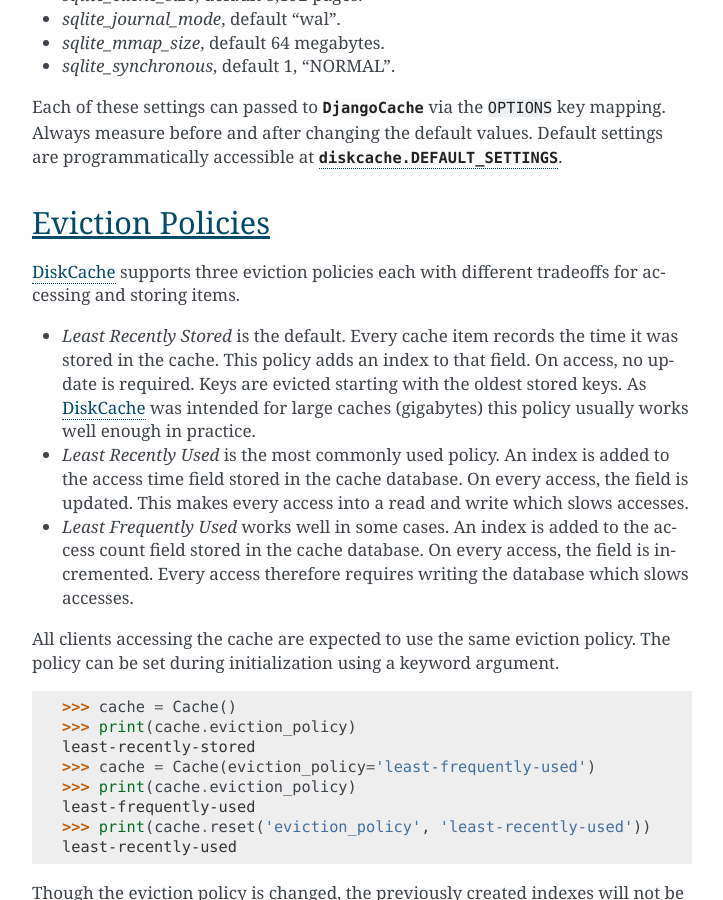
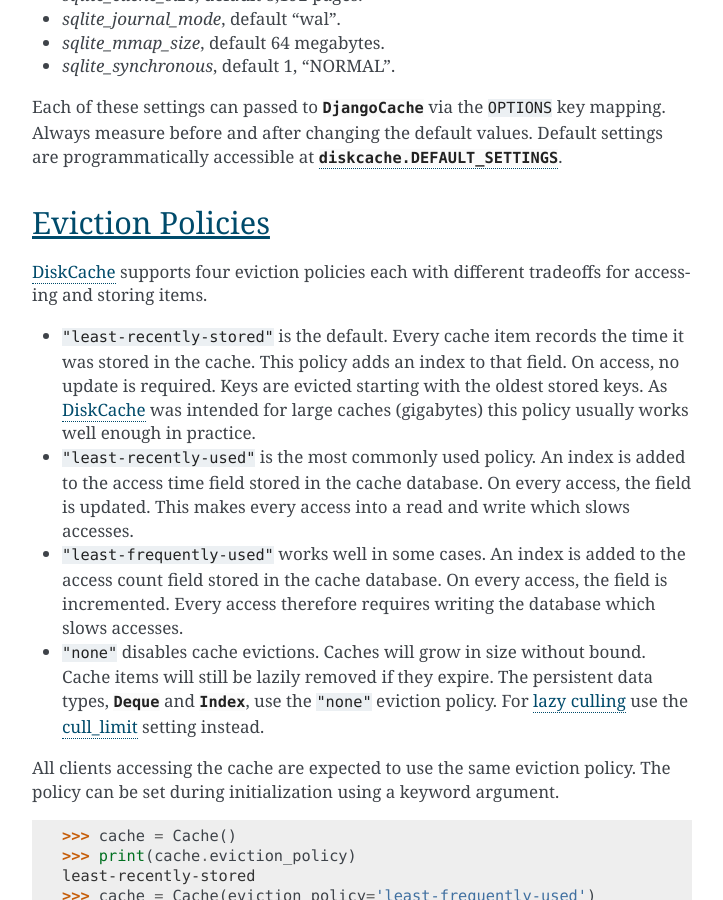
Before and after one commit to grantjenks/python-diskcache, a Sphinx documentation site: the page built from docs/tutorial.rst, in a window 1280 px wide and 900 px high, scrolled down 12530 px. Shown: the whole window, without its empty margins (388-1111 px from the left). Built offline with Sphinx 7.4.7, drawn with Linux system fonts in a browser that asks for light colours.

Commit message:
Document the "none" eviction policy in tutorial

```diff
--- a/docs/api.rst
+++ b/docs/api.rst
@@ -48,6 +48,8 @@
    :special-members:
    :exclude-members: __weakref__
 
+.. _constants:
+
 Constants
 ---------
 
--- a/docs/tutorial.rst
+++ b/docs/tutorial.rst
@@ -192,6 +192,8 @@
 <diskcache.Cache.incr>` together is an accurate method for counting and dumping
 statistics in long-running systems. Unlike :meth:`get <diskcache.Cache.get>`
 the `read` argument is not supported.
+
+.. _tutorial-culling:
 
 Another four methods remove items from the cache::
 
@@ -645,22 +647,27 @@
 Eviction Policies
 -----------------
 
-:doc:`DiskCache <index>` supports three eviction policies each with different
+:doc:`DiskCache <index>` supports four eviction policies each with different
 tradeoffs for accessing and storing items.
 
-* `Least Recently Stored` is the default. Every cache item records the time it
-  was stored in the cache. This policy adds an index to that field. On access,
-  no update is required. Keys are evicted starting with the oldest stored
-  keys. As :doc:`DiskCache <index>` was intended for large caches (gigabytes)
-  this policy usually works well enough in practice.
-* `Least Recently Used` is the most commonly used policy. An index is added to
-  the access time field stored in the cache database. On every access, the
+* ``"least-recently-stored"`` is the default. Every cache item records the time
+  it was stored in the cache. This policy adds an index to that field. On
+  access, no update is required. Keys are evicted starting with the oldest
+  stored keys. As :doc:`DiskCache <index>` was intended for large caches
+  (gigabytes) this policy usually works well enough in practice.
+* ``"least-recently-used"`` is the most commonly used policy. An index is added
+  to the access time field stored in the cache database. On every access, the
   field is updated. This makes every access into a read and write which slows
   accesses.
-* `Least Frequently Used` works well in some cases. An index is added to the
-  access count field stored in the cache database. On every access, the field
-  is incremented. Every access therefore requires writing the database which
-  slows accesses.
+* ``"least-frequently-used"`` works well in some cases. An index is added to
+  the access count field stored in the cache database. On every access, the
+  field is incremented. Every access therefore requires writing the database
+  which slows accesses.
+* ``"none"`` disables cache evictions. Caches will grow in size without
+  bound. Cache items will still be lazily removed if they expire. The
+  persistent data types, :class:`.Deque` and :class:`.Index`, use the
+  ``"none"`` eviction policy. For :ref:`lazy culling <tutorial-culling>` use
+  the :ref:`cull_limit <constants>` setting instead.
 
 All clients accessing the cache are expected to use the same eviction
 policy. The policy can be set during initialization using a keyword argument.
```
